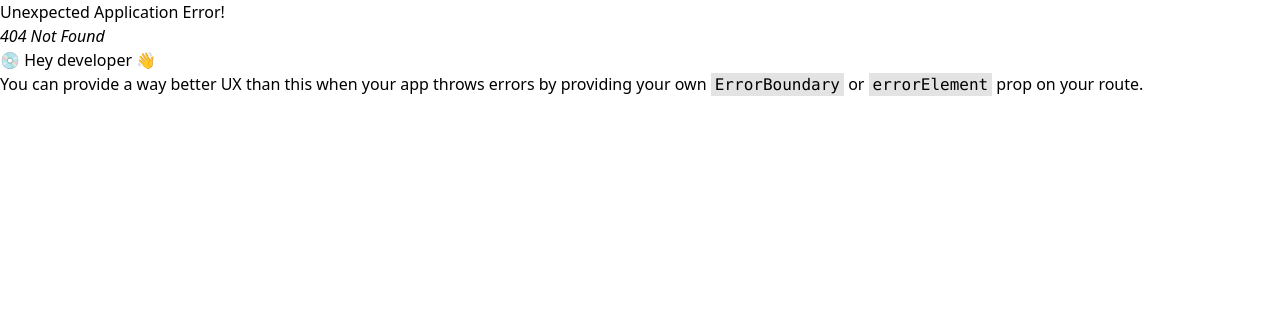
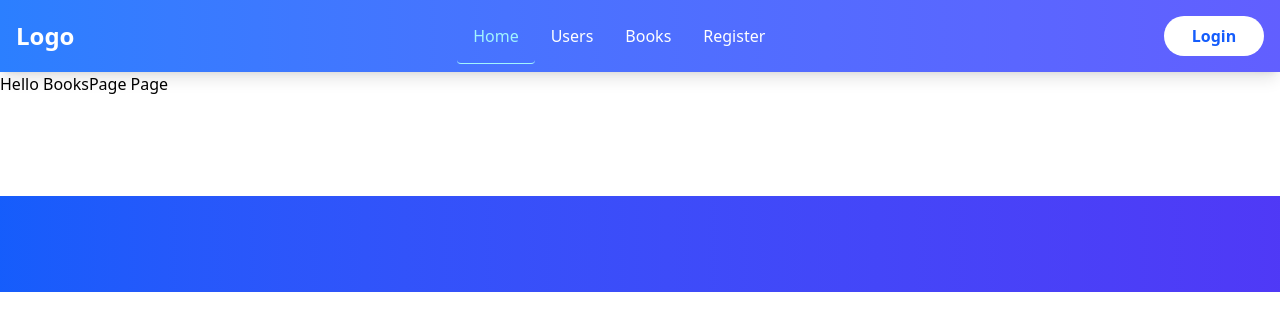
Before and after one commit to nguyenduc050514/react-todo, a React (Vite) app: page /books in a window 1280 px wide. Before the commit this address had no page. Shown: the top 330 px of the page. Built offline with nearby package versions, Linux system fonts and the light colour scheme.

Commit message:
Finished Router

```diff
--- a/src/App.jsx
+++ b/src/App.jsx
@@ -1,32 +1,12 @@
-import AddNewTask from "./components/AddNewTask";
-import EmptyTask from "./components/EmptyTask";
-import RenderTodoTask from "./components/RenderTodoTask";
-import HandleTodoTask from "./components/HandleTodoTask";
-import { useEffect } from "react";
+import { Outlet } from "react-router-dom";
+import Header from "./layout/header";
+import Footer from "./layout/footer";
 const App = () => {
-   const { tasks, error, addNewTask, deleteTask, setError } = HandleTodoTask();
-   useEffect(() => {
-      if (error) {
-         const timer = setTimeout(() => {
-            setError("");
-         }, 4000);
-         return () => clearTimeout(timer);
-      }
-   }, [error, setError]);
    return (
       <>
-         <div className="container mx-auto w-[50vw] max-w-3xl px-4 mt-20">
-            <h1 className="text-center text-2xl">Todo List</h1>
-            <AddNewTask addNewTask={addNewTask} />
-            {error && (
-               <p className="text-red-500 text-sm bg-red-300 p-3">{error}</p>
-            )}
-            {tasks.length ? (
-               <RenderTodoTask tasks={tasks} deleteTask={deleteTask} />
-            ) : (
-               <EmptyTask />
-            )}
-         </div>
+         <Header />
+         <Outlet />
+         <Footer />
       </>
    );
 };
--- /dev/null
+++ b/src/components/TodoApp.jsx
@@ -0,0 +1,33 @@
+import AddNewTask from "./AddNewTask";
+import EmptyTask from "./EmptyTask";
+import RenderTodoTask from "./RenderTodoTask";
+import HandleTodoTask from "./HandleTodoTask";
+import { useEffect } from "react";
+const TodoApp = () => {
+   const { tasks, error, addNewTask, deleteTask, setError } = HandleTodoTask();
+   useEffect(() => {
+      if (error) {
+         const timer = setTimeout(() => {
+            setError("");
+         }, 4000);
+         return () => clearTimeout(timer);
+      }
+   }, [error, setError]);
+   return (
+      <>
+         <div className="container mx-auto w-[50vw] max-w-3xl px-4 mt-20">
+            <h1 className="text-center text-2xl">Todo List</h1>
+            <AddNewTask addNewTask={addNewTask} />
+            {error && (
+               <p className="text-red-500 text-sm bg-red-300 p-3">{error}</p>
+            )}
+            {tasks.length ? (
+               <RenderTodoTask tasks={tasks} deleteTask={deleteTask} />
+            ) : (
+               <EmptyTask />
+            )}
+         </div>
+      </>
+   );
+};
+export default TodoApp;
--- a/src/layout/header.jsx
+++ b/src/layout/header.jsx
@@ -1,5 +1,7 @@
+import { useState } from "react";
 import { Link } from "react-router-dom";
 const Header = () => {
+   const [isActive, setIsActive] = useState(0);
    const navItems = [
       {
          content: "Home",
@@ -10,8 +12,8 @@ const Header = () => {
          href: "/users",
       },
       {
-         content: "Products",
-         href: "/products",
+         content: "Books",
+         href: "/books",
       },
       {
          content: "Register",
@@ -22,15 +24,31 @@ const Header = () => {
       <header className="bg-gradient-to-r from-blue-500 to-indigo-500 text-white shadow-lg">
          <div className="p-4 container mx-auto flex items-center justify-between">
             <div className="text-2xl font-bold">
-               <a href="/">Logo</a>
+               <Link
+                  to="/"
+                  onClick={() => {
+                     setIsActive(0);
+                  }}
+               >
+                  Logo
+               </Link>
             </div>
             <nav>
                <ul className="flex items-center">
-                  {navItems.map(({ content, href }) => (
-                     <li>
+                  {navItems.map(({ content, href }, index) => (
+                     <li
+                        key={content}
+                        onClick={() => {
+                           setIsActive(index);
+                        }}
+                     >
                         <Link
                            to={href}
-                           className="p-4 hover:text-gray-300 transition duration-300"
+                           className={`p-4 hover:text-gray-300 transition duration-300 ${
+                              isActive === index
+                                 ? "text-cyan-200 border-b border-cyan-200 rounded-b"
+                                 : ""
+                           }`}
                         >
                            {content}
                         </Link>
@@ -42,6 +60,7 @@ const Header = () => {
                <Link
                   to="/login"
                   className="text-blue-600 bg-white rounded-full font-semibold hover:text-white hover:bg-blue-600 inline-block h-10 min-w-25 leading-10 text-center"
+                  onClick={() => setIsActive(null)}
                >
                   Login
                </Link>
--- a/src/layout/rootLayout.jsx
+++ /dev/null
@@ -1,14 +0,0 @@
-import { Outlet } from "react-router-dom";
-import Header from "./header";
-import Footer from "./footer";
-
-const RootLayout = () => {
-   return (
-      <>
-         <Header />
-         <Outlet />
-         <Footer />
-      </>
-   );
-};
-export default RootLayout;
--- a/src/main.jsx
+++ b/src/main.jsx
@@ -6,15 +6,16 @@ import { createBrowserRouter, RouterProvider } from "react-router-dom";
 import LoginPage from "./pages/login.jsx";
 import RegisterPage from "./pages/register.jsx";
 import UsersPage from "./pages/users.jsx";
-import ProductsPage from "./pages/products.jsx";
-import RootLayout from "./layout/rootLayout.jsx";
+import BooksPage from "./pages/books.jsx";
+import TodoApp from "./components/TodoApp.jsx";
 const router = createBrowserRouter([
    {
-      element: <RootLayout />,
+      path: "/",
+      element: <App />,
       children: [
          {
-            path: "/",
-            element: <App />,
+            index: true,
+            element: <TodoApp />,
          },
          {
             path: "/login",
@@ -29,8 +30,8 @@ const router = createBrowserRouter([
             element: <UsersPage />,
          },
          {
-            path: "/products",
-            element: <ProductsPage />,
+            path: "/books",
+            element: <BooksPage />,
          },
       ],
    },
--- /dev/null
+++ b/src/pages/books.jsx
@@ -0,0 +1,4 @@
+const BooksPage = () => {
+   return <div>Hello BooksPage Page</div>;
+};
+export default BooksPage;
--- a/src/pages/login.jsx
+++ b/src/pages/login.jsx
@@ -1,4 +1,4 @@
-function LoginPage() {
+const LoginPage = () => {
    return (
       <div className="max-w-md mx-auto mt-10">
          <h2 className="font-bold text-2xl text-center">Đăng Nhập</h2>
@@ -26,6 +26,6 @@ function LoginPage() {
          </form>
       </div>
    );
-}
+};
 
 export default LoginPage;
--- a/src/pages/products.jsx
+++ /dev/null
@@ -1,4 +0,0 @@
-const ProductsPage = () => {
-   return <div>Hello ProductsPage Page</div>;
-};
-export default ProductsPage;
```
